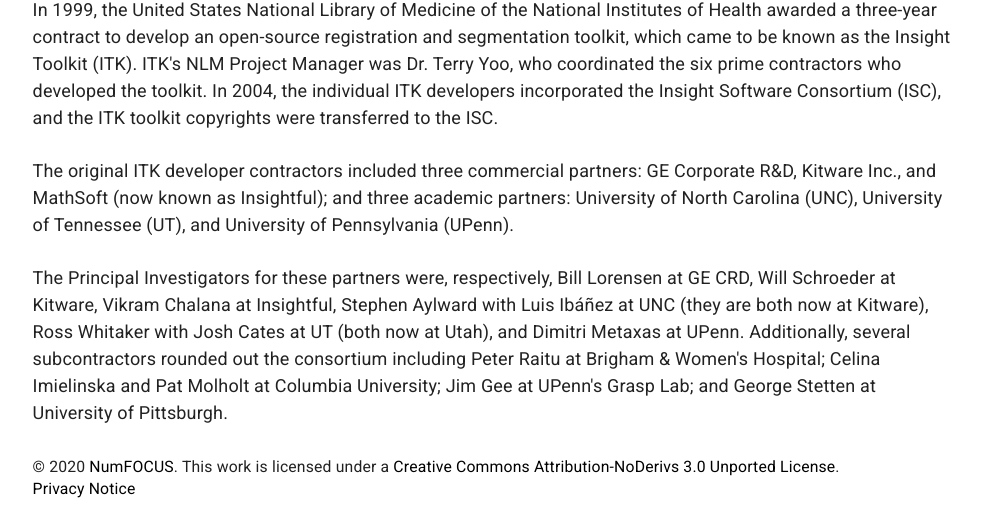
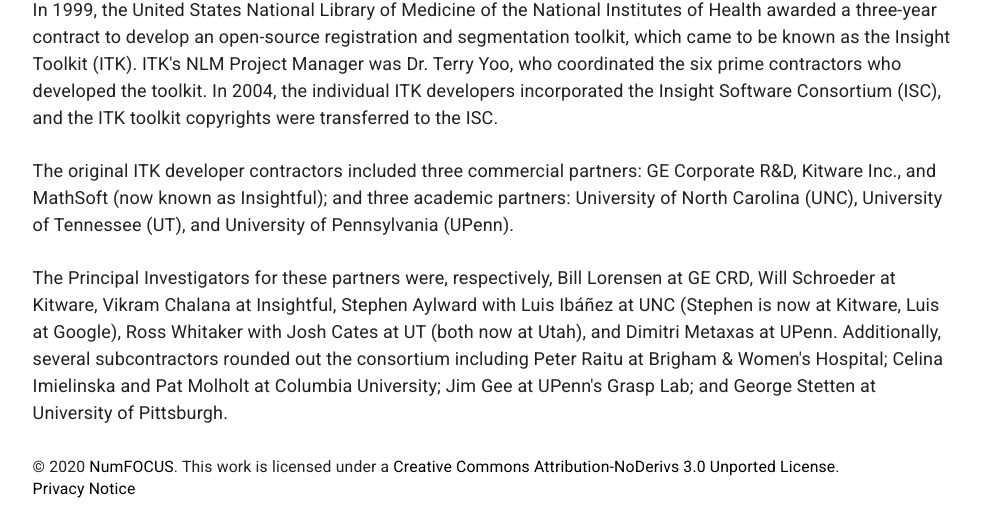
Before and after one commit to InsightSoftwareConsortium/insightsoftwareconsortium.org, a Gatsby site: page / in a window 1280 px wide. Shown: the part 637-1164 px from the top of the page, without its empty margins (147-1128 px from the left). Built offline with nearby package versions, Linux system fonts and the light colour scheme; Gatsby itself is replaced by a stand-in of ours.

Commit message:
DOC: Luis is now at Google

```diff
--- a/src/pages/index.js
+++ b/src/pages/index.js
@@ -86,13 +86,13 @@
         <p>
           The Principal Investigators for these partners were, respectively,
           Bill Lorensen at GE CRD, Will Schroeder at Kitware, Vikram Chalana at
-          Insightful, Stephen Aylward with Luis Ibáñez at UNC (they are both now
-          at Kitware), Ross Whitaker with Josh Cates at UT (both now at Utah),
-          and Dimitri Metaxas at UPenn. Additionally, several subcontractors
-          rounded out the consortium including Peter Raitu at Brigham & Women's
-          Hospital; Celina Imielinska and Pat Molholt at Columbia University;
-          Jim Gee at UPenn's Grasp Lab; and George Stetten at University of
-          Pittsburgh.
+          Insightful, Stephen Aylward with Luis Ibáñez at UNC (Stephen is now at
+          Kitware, Luis at Google), Ross Whitaker with Josh Cates at UT (both
+          now at Utah), and Dimitri Metaxas at UPenn. Additionally, several
+          subcontractors rounded out the consortium including Peter Raitu at
+          Brigham & Women's Hospital; Celina Imielinska and Pat Molholt at
+          Columbia University; Jim Gee at UPenn's Grasp Lab; and George Stetten
+          at University of Pittsburgh.
         </p>
       </Typography>
     </Layout>
```
